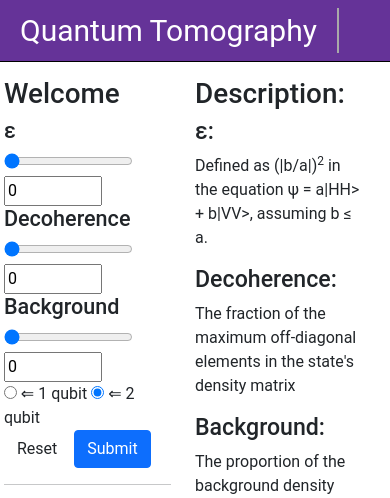
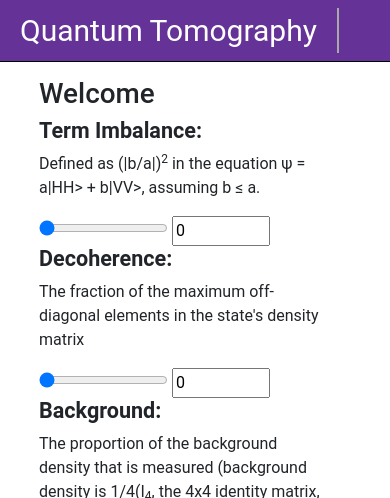
Before and after one commit to KwiatQIM/Flask-App, a Flask app: template templates/FrontPage.html in a window 390 px wide; the page is wider, and only the part inside the window is pictured. Shown: the top 498 px of that part. Run offline with Flask 2, Linux system fonts and the light colour scheme; the template is opened without the code that fills it: most values are stand-ins (such as "Sample title", 1, 10 or a date in 2020); some libraries are stand-ins or nearby versions.

Commit message:
Merge branch 'main' of https://github.com/KwiatQIM/Flask-App
Changed the front page to have the results on the right side and to have variable descriptions right above the sliders. Changed "epsilon" to "term imbalance" or "imbalance" on the user side.

```diff
--- a/app.py
+++ b/app.py
@@ -8,51 +8,47 @@ from StateDiagnosisApplication import StateDiagnosis
 
 app = Flask(__name__)
 
+# NOTE: in this code, epsilon refers to Term Imbalance
+
 # Default home page. This is the page the user first sees when visting the site
 @app.route('/')
 def index():
     epsilon = 0.5
     decoherence = 1
     background = 0
-    nbits = 2
-    myState = StateDiagnosis(epsilon, decoherence, background, nbits)
+    myState = StateDiagnosis(epsilon, decoherence, background)
     daVis = myState.DA_visibility()
     concurrence = myState.concurrence()
-    tograph = '/plot/' + str(epsilon) + '/' + str(decoherence) + '/' + str(background) + '/' + str(nbits)
-    return render_template("FrontPage.html", concRND=str(round(concurrence,4)), daVisRND=str(round(daVis,4)), eps=epsilon, dec=decoherence, bac=background, grph=tograph, nbits=nbits)
+    tograph = '/plot/' + str(epsilon) + '/' + str(decoherence) + '/' + str(background)
+    return render_template("FrontPage.html", concRND=str(round(concurrence,4)), daVisRND=str(round(daVis,4)), eps=epsilon, dec=decoherence, bac=background, grph=tograph)
 
 
 # This is function grabs the values from the sliders on the previous page.
 @app.route("/test", methods=["POST"])
 def test():
-    epsilon     = float(request.form["amountInputEps"])
+    epsilon = float(request.form["amountInputEps"])
     decoherence = float(request.form["amountInputDco"])
-    background  = float(request.form["amountInputBgd"])
-    nbits = str(request.form["nbits"])
-    if (nbits == 'two'):
-        nbits = 2
-    elif (nbits == 'one'):
-        nbits = 1
+    background = float(request.form["amountInputBgd"])
 
 
 
-    tograph = '/plot/' + str(epsilon) + '/' + str(decoherence) + '/' + str(background) + '/' + str(nbits)
+    tograph = '/plot/' + str(epsilon) + '/' + str(decoherence) + '/' + str(background)
 
-    myState = StateDiagnosis(epsilon, decoherence, background, nbits)
+    myState = StateDiagnosis(epsilon, decoherence, background)
     concurrence = myState.concurrence()
     daVis = myState.DA_visibility()
 
-    return render_template("FrontPage.html", concRND=str(round(concurrence,4)), daVisRND=str(round(daVis,4)), eps=epsilon, dec=decoherence, bac=background, grph=tograph, nbits=nbits)
+    return render_template("FrontPage.html", concRND=str(round(concurrence,4)), daVisRND=str(round(daVis,4)), eps=epsilon, dec=decoherence, bac=background, grph=tograph)
 
 
 # Function that creates a page with only the 9 subplots on it.
-@app.route('/plot/<eps>/<dec>/<bac>/<nbits>')
-def plot_everything(eps='0.5', dec='1', bac='0', nbits='2'):
+@app.route('/plot/<eps>/<dec>/<bac>')
+def plot_everything(eps='0.5', dec='1', bac='0'):
     eps = float(eps)
     dec = float(dec)
     bac = float(bac)
-    nbits = int(nbits)
-    x = StateDiagnosis(eps, dec, bac, nbits)
+
+    x = StateDiagnosis(eps, dec, bac)
     concEps, DAEps = x.plot_varyEpsilon()
     concBack, DABack = x.plot_varyBackground()
     concDec, DADec = x.plot_varyDecoherence()
@@ -61,7 +57,7 @@ def plot_everything(eps='0.5', dec='1', bac='0', nbits='2'):
     fig = Figure()
     axes1 = fig.add_subplot(3, 3, 1)
     axes1.plot(concEps, DAEps)
-    axes1.set_title('Varying\nEpsilon')
+    axes1.set_title('Varying\nImbalance')
     axes1.set_xlabel('Concurrence')
     axes1.set_ylabel('DA visibility')
     axes1.set_xlim([0,1])
@@ -83,7 +79,7 @@ def plot_everything(eps='0.5', dec='1', bac='0', nbits='2'):
 
     axes4 = fig.add_subplot(3,3,4)
     axes4.plot(zero_to_one, DAEps)
-    axes4.set_xlabel('Epsilon')
+    axes4.set_xlabel('Imbalance')
     axes4.set_ylabel('DA visibility')
     axes4.set_ylim([0, 1])
 
@@ -99,7 +95,7 @@ def plot_everything(eps='0.5', dec='1', bac='0', nbits='2'):
 
     axes7 = fig.add_subplot(3,3,7)
     axes7.plot(zero_to_one, concEps)
-    axes7.set_xlabel('Epsilon')
+    axes7.set_xlabel('Imbalance')
     axes7.set_ylabel('Concurrence')
     axes7.set_ylim([0, 1])
 
--- a/static/css/Main.css
+++ b/static/css/Main.css
@@ -8,5 +8,5 @@ body {
 }
 
 div#BodyContent {
-    padding:15px 1%;
+    padding:15px 10%;
 }
--- a/templates/FrontPage.html
+++ b/templates/FrontPage.html
@@ -5,7 +5,7 @@
 
 {% block body %}
 <div class="row">
-    <div class="column">
+    <div class="col-md-6">
 
         <h1> Welcome</h1>
         <!--<form id="upload-form" action="{{ url_for('index') }}" method="POST" enctype="multipart/form-data">-->
@@ -14,7 +14,11 @@
                 <fieldset>
                 <!--Slider 1 -->
                     <div class="col-md-4">
-                        <h4>&epsilon;</h4>
+                        <h4><strong>Term Imbalance:</strong></h4>
+
+                    </div>
+                    <div class="col-md-10">
+                        <p>Defined as (|b/a|)<sup>2</sup> in the equation &psi; = a|HH> + b|VV>, assuming b &leq; a.</p>
                     </div>
                     <div class="col-md-8">
                         <div class="slidecontainer">
@@ -26,7 +30,10 @@
 
                 <!--Slider 2 -->
                     <div class="col-md-4">
-                        <h4>Decoherence</h4>
+                        <h4><strong>Decoherence:</strong></h4>
+                    </div>
+                    <div class="col-md-10">
+                        <p>The fraction of the maximum off-diagonal elements in the state's density matrix</p>
                     </div>
                     <div class="col-md-8">
                         <div class="slidecontainer">
@@ -38,7 +45,10 @@
 
                 <!--Slider 3 -->
                     <div class="col-md-4">
-                        <h4>Background</h4>
+                        <h4><strong>Background:</strong></h4>
+                    </div>
+                    <div class="col-md-10">
+                        <p>The proportion of the background density that is measured (background density is 1/4(I<sub>4</sub>, the 4x4 identity matrix, for a 2 qubit state)</p>
                     </div>
                     <div class="col-md-8">
                         <div class="slidecontainer">
@@ -48,34 +58,42 @@
                         </div>
                     </div>
 
-                    <input type="radio" name="nbits" value="one"> &lArr; 1 qubit
-                    <input type="radio" name="nbits" value="two", checked="true"> &lArr; 2 qubit
                     <div class="col-md-6 col-lg-offset-2">
                         <button type="reset" class="btn btn-default">Reset</button>
                         <button type="submit" class="btn btn-primary">Submit</button>
                     </div>
                 </fieldset>
         </form>
-    <hr>
-    <img src="{{grph}}" alt="Image Placeholder" width = "450" height="400">
     </div>
-    <div class="column">
+    <div class="col-md-6">
 
-        <h1>Description:</h1>
-        <h3>&epsilon;:</h3>
-        <p>Defined as (|b/a|)<sup>2</sup> in the equation &psi; = a|HH> + b|VV>, assuming b &leq; a.</p>
-        <h3>Decoherence:</h3>
-        <p>The fraction of the maximum off-diagonal elements in the state's density matrix</p>
-        <h3>Background:</h3>
-        <p>The proportion of the background density that is measured (background density is 1/4(I<sub>4</sub>, the 4x4 identity matrix, for a 2 qubit state)</p>
+
+        <h1>Results for:</h1>
+        <div class="row">
+            <div class="col-sm-4">
+                <p>Term Imbalance = {{eps}}</p>
+            </div>
+            <div class="col-sm-4">
+                <p>Decoherence = {{dec}}</p>
+            </div>
+            <div class="col-sm-4">
+                <p>Background = {{bac}}</p>
+            </div>
+        </div>
         <hr>
-        <h1>Results for:</h1>
-        <h3>&epsilon; = {{eps}}</h3>
-        <h3>Decoherence = {{dec}}</h3>
-        <h3>Background = {{bac}}</h3>
-        <h3>Qubits: {{nbits}}</h3>
-        <h1>Concurrence = {{concRND}}</h1>
-        <h1>DA visibility = {{daVisRND}}</h1>
+        <div class="text-center">
+            <img src="{{grph}}" alt="Image Placeholder" width = "450" height="400" class="center">
+        </div>
+        <hr>
+        <div class="row">
+            <div class="col-md-6">
+                <h2>Concurrence = {{concRND}}</h2>
+            </div>
+            <div class="col-md-6">
+                <h2>DA visibility = {{daVisRND}}</h2>
+            </div>
+        </div>
+
     </div>
 
 </div>
```
Also changed, not shown: StateDiagnosisApplication.py (+5 -12 lines).
